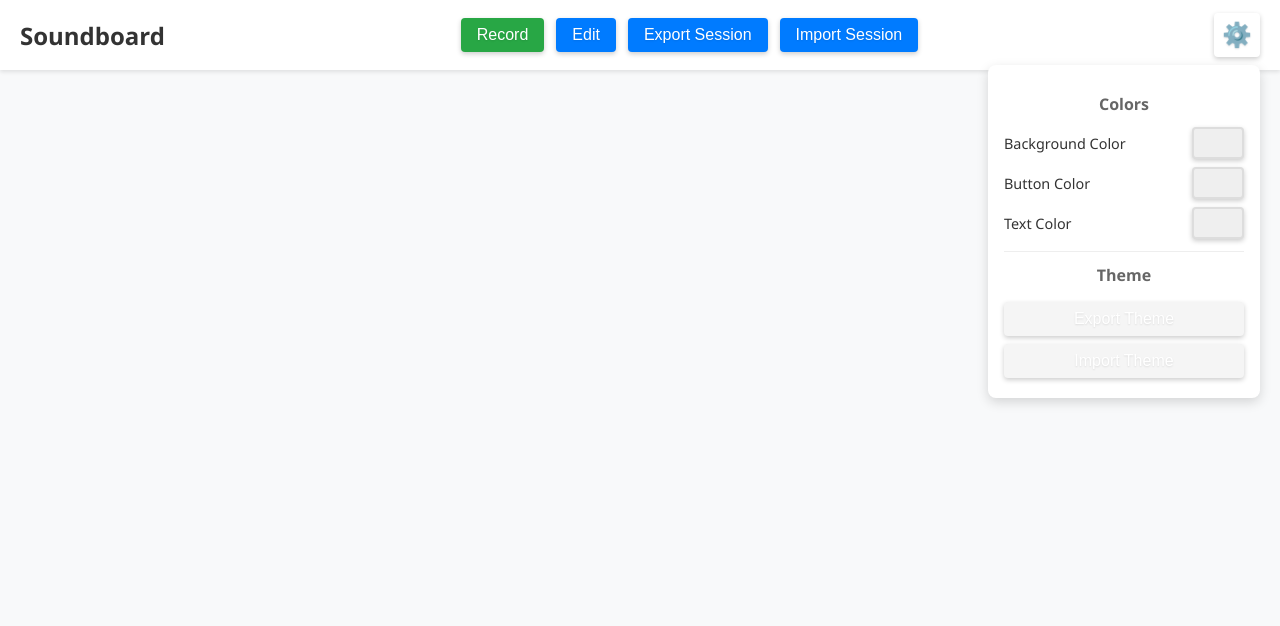
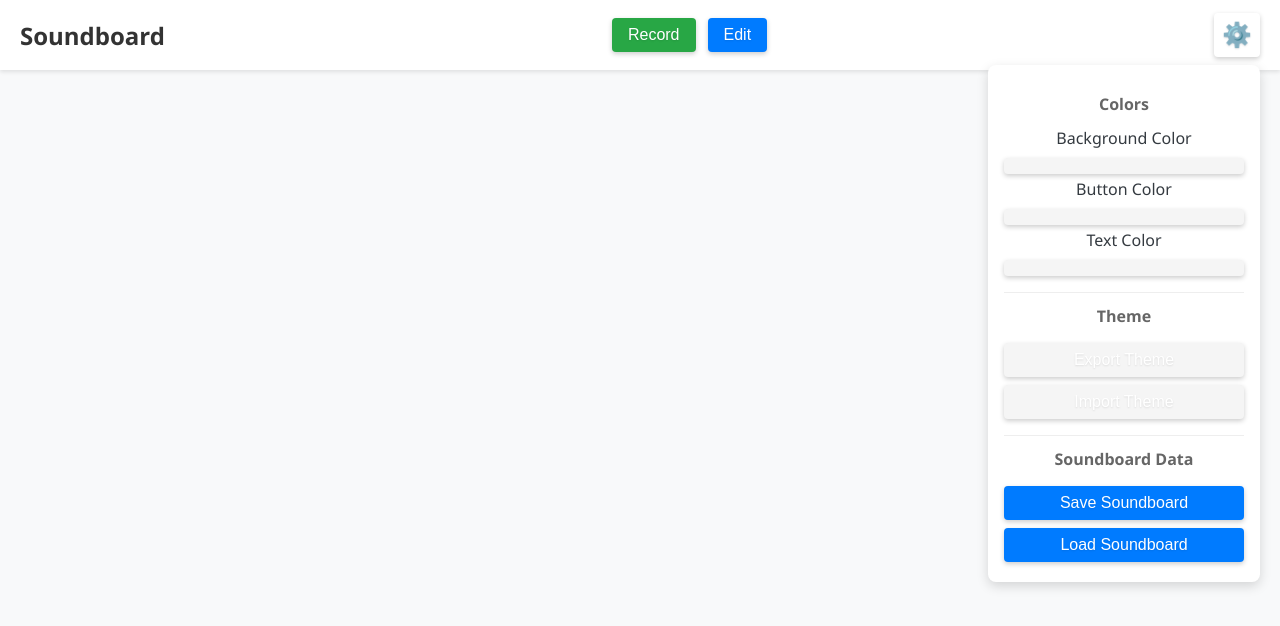
Before and after one commit to aamott/soundboard-web, a plain HTML site: page index.html in a window 1280 px wide. Both pictures are taken after a click on the button "⚙️". Drawn offline with Linux system fonts and the light colour scheme.

Commit message:
save soundboard buttons in settings menu

```diff
--- a/index.html
+++ b/index.html
@@ -16,8 +16,6 @@
         <div class="main-controls">
             <button id="record-btn">Record</button>
             <button id="edit-btn">Edit</button>
-            <button id="export-btn">Export Session</button>
-            <button id="import-btn">Import Session</button>
         </div>
 
         <!-- Settings Section -->
@@ -46,6 +44,11 @@
                     <button id="export-theme-btn">Export Theme</button>
                     <button id="import-theme-btn">Import Theme</button>
                 </div>
+                <div class="dropdown-section">
+                    <h3>Soundboard Data</h3>
+                    <button id="export-btn">Save Soundboard</button>
+                    <button id="import-btn">Load Soundboard</button>
+                </div>
             </div>
         </div>
     </header>
--- a/styles.css
+++ b/styles.css
@@ -326,37 +326,7 @@ button:active {
     color: #666;
 }
 
-.color-option {
-    display: flex;
-    justify-content: space-between;
-    align-items: center;
-    margin-bottom: 8px;
-}
-
-.color-option:last-child {
-    margin-bottom: 0;
-}
-
-.color-option label {
-    font-size: 0.9rem;
-    color: #333;
-}
-
-.color-select {
-    width: 32px;
-    height: 32px;
-    border: 2px solid #ddd;
-    border-radius: 4px;
-    cursor: pointer;
-    transition: transform 0.2s;
-}
-
-.color-select:hover {
-    transform: scale(1.1);
-}
-
-#export-theme-btn,
-#import-theme-btn {
+.dropdown-section button {
     width: 100%;
     padding: 8px;
     margin: 4px 0;
@@ -367,8 +337,7 @@ button:active {
     transition: background-color 0.2s;
 }
 
-#export-theme-btn:hover,
-#import-theme-btn:hover {
+.dropdown-section button:hover {
     background: #e0e0e0;
 }
 
```
